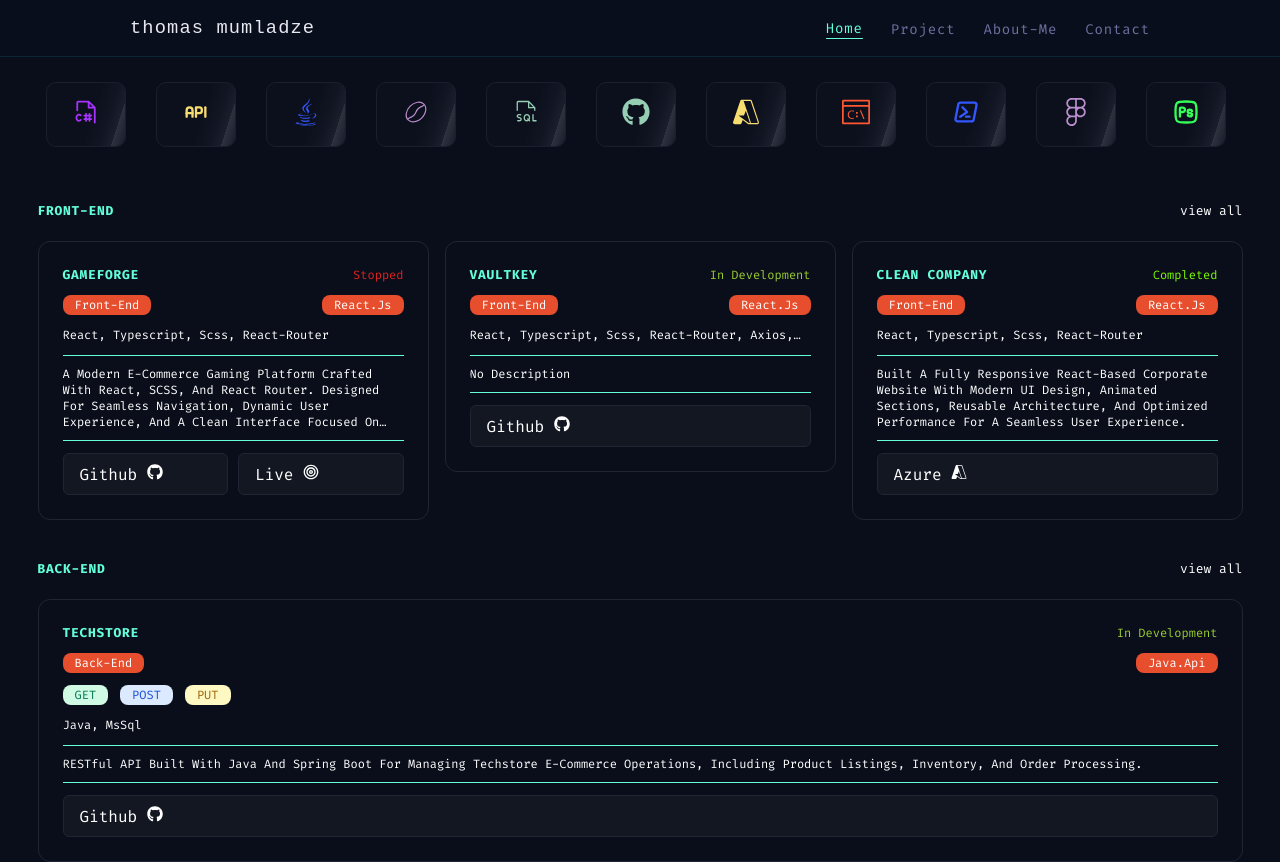
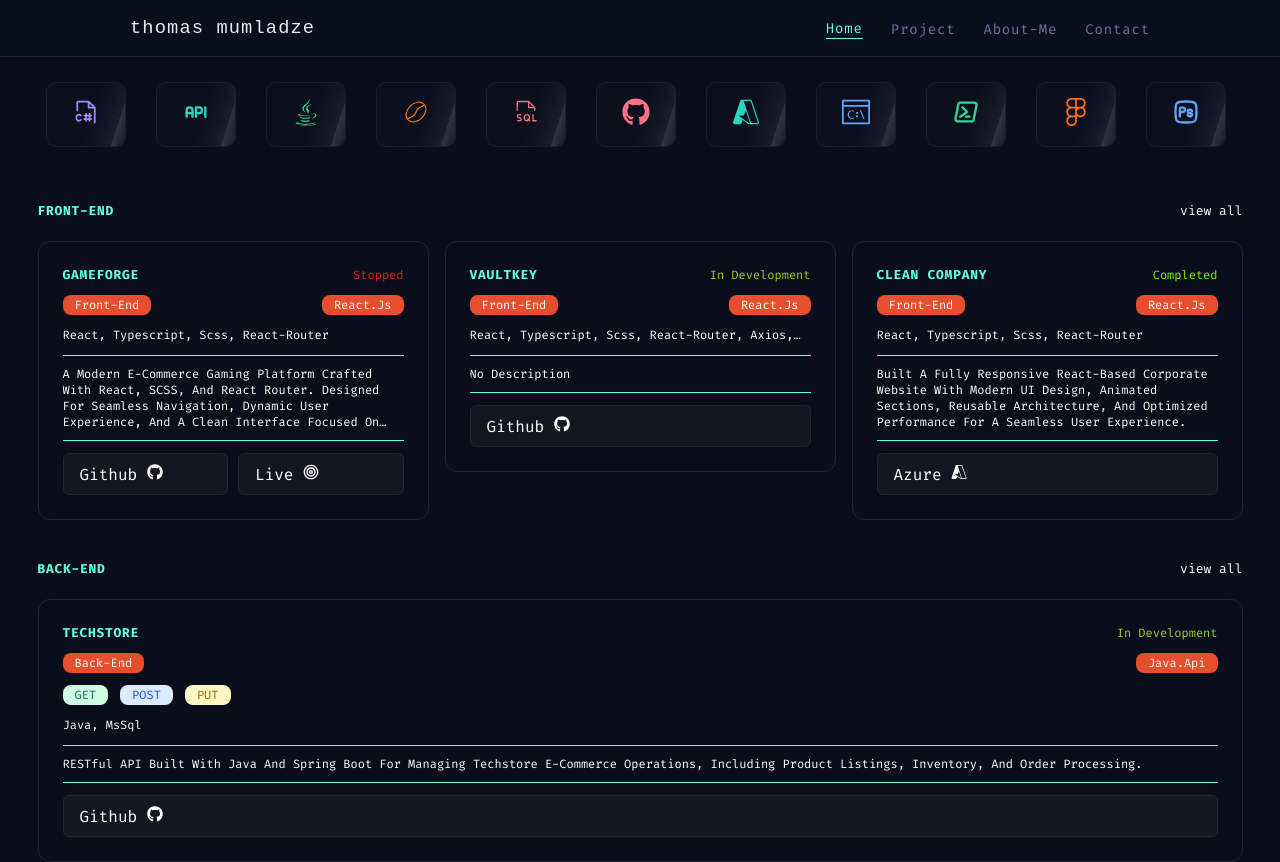
Before and after one commit to ThomasMumladze/dev-portfolio, a React (Vite) app: page / in a window 1280 px wide. Shown: the top 862 px of the page. Built offline with nearby package versions, Linux system fonts and the light colour scheme.

Commit message:
update colors

```diff
--- a/src/helper/randomColor.ts
+++ b/src/helper/randomColor.ts
@@ -1,28 +1,18 @@
 // ==========  helper function to generate random color ==========  //
 export const randomColor = () => {
     const colors = [
-        "#FF5733",
-        "#33FF57",
-        "#3357FF",
-        "#F333FF",
-        "#33FFF5",
-        "#FF33A8",
-        "#A833FF",
-        "#33FF8A",
-        "#FF8A33",
-        "#8AFF33",
-        "#FF6B6B",
-        "#4ECDC4",
-        "#45B7D1",
-        "#96CEB4",
-        "#FFEAA7",
-        "#DDA0DD",
-        "#98D8C8",
-        "#F7DC6F",
-        "#BB8FCE",
-        "#85C1E9",
-        "#F0B27A",
-        "#82E0AA",
+        "#60A5FA", // blue
+        "#34D399", // emerald
+        "#F472B6", // pink
+        "#A78BFA", // violet
+        "#FBBF24", // amber
+        "#38BDF8", // sky
+        "#4ADE80", // green
+        "#FB7185", // rose
+        "#E879F9", // fuchsia
+        "#2DD4BF", // teal
+        "#F97316", // orange
+        "#818CF8", // indigo
     ];
 
     return colors[Math.floor(Math.random() * colors.length)];
```
